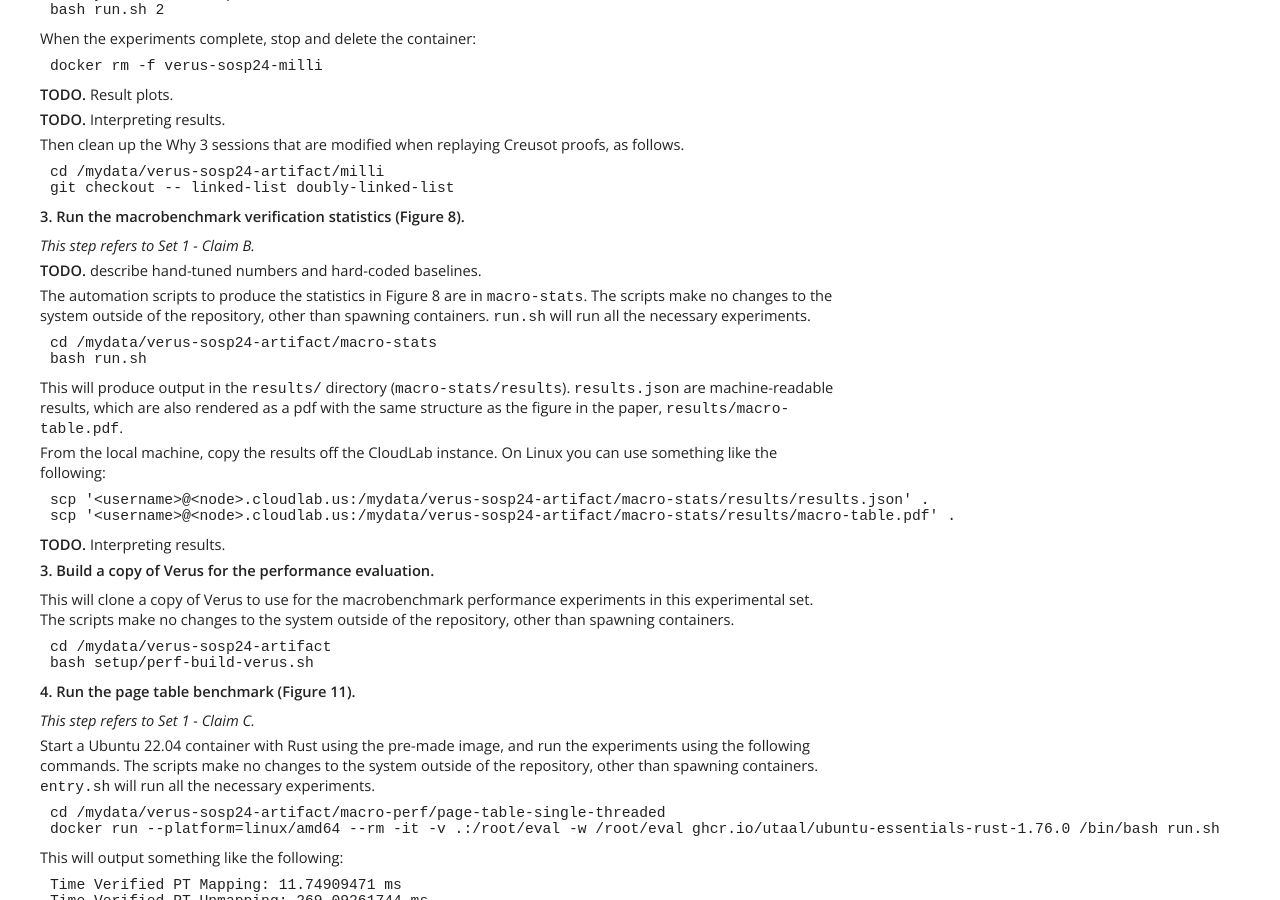
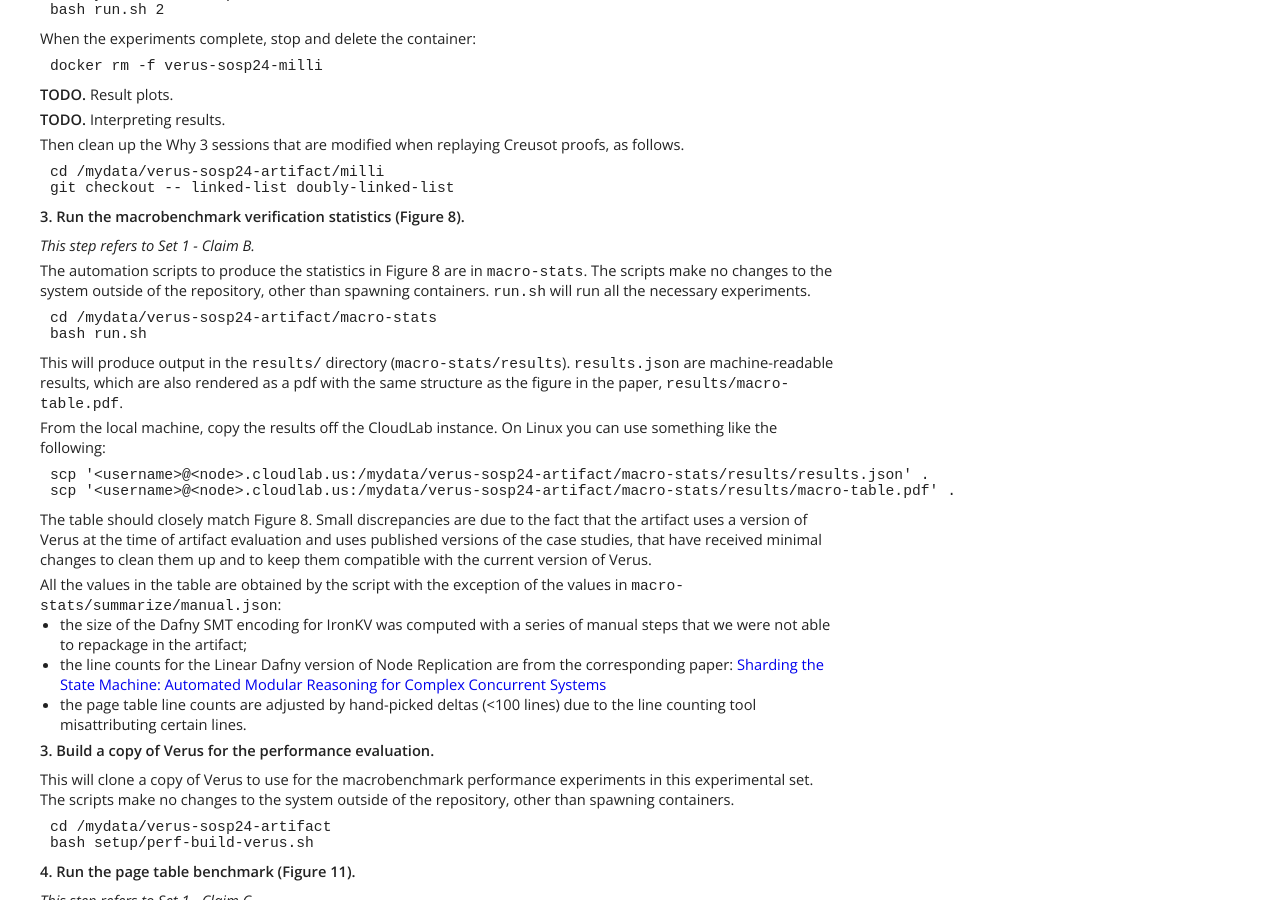
Before and after one commit to verus-lang/paper-sosp24-artifact, a Jekyll site: the page built from site/guide.md, in a window 1280 px wide and 900 px high, scrolled down 2094 px. Built offline with Jekyll 4.4.1, drawn with Linux system fonts in a browser that asks for light colours.

Commit message:
interpretation of macro-stats results

````diff
--- a/site/guide.md
+++ b/site/guide.md
@@ -141,8 +141,6 @@ git checkout -- linked-list doubly-linked-list
 
 *This step refers to Set 1 - Claim B.*
 
-**TODO.** describe hand-tuned numbers and hard-coded baselines.
-
 The automation scripts to produce the statistics in Figure 8 are in `macro-stats`.
 The scripts make no changes to the system outside of the repository, other than spawning
 containers. `run.sh` will run all the necessary experiments.
@@ -163,7 +161,20 @@ scp '<username>@<node>.cloudlab.us:/mydata/verus-sosp24-artifact/macro-stats/res
 scp '<username>@<node>.cloudlab.us:/mydata/verus-sosp24-artifact/macro-stats/results/macro-table.pdf' .
 ```
 
-**TODO.** Interpreting results.
+The table should closely match Figure 8. Small discrepancies are due to the fact that the
+artifact uses a version of Verus at the time of artifact evaluation and uses published
+versions of the case studies, that have received minimal changes to clean them up and to
+keep them compatible with the current version of Verus.
+
+All the values in the table are obtained by the script with the exception of the values in
+`macro-stats/summarize/manual.json`:
+
+* the size of the Dafny SMT encoding for IronKV was computed with a series of manual steps that
+  we were not able to repackage in the artifact;
+* the line counts for the Linear Dafny version of Node Replication are from the corresponding paper:
+  [Sharding the State Machine: Automated Modular Reasoning for Complex Concurrent Systems](https://www.usenix.org/system/files/osdi23-hance.pdf)
+* the page table line counts are adjusted by hand-picked deltas (<100 lines) due to the line
+  counting tool misattributing certain lines.
 
 #### 3. Build a copy of Verus for the performance evaluation.
 
````
